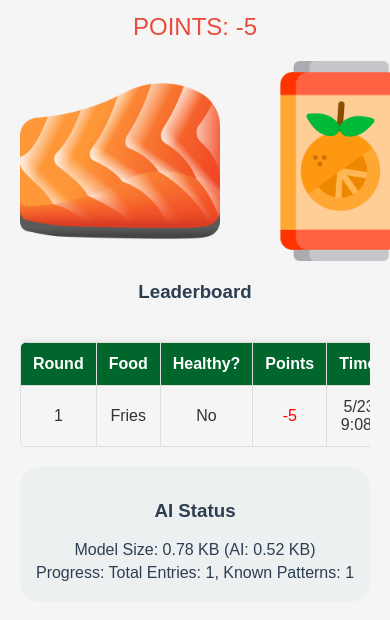
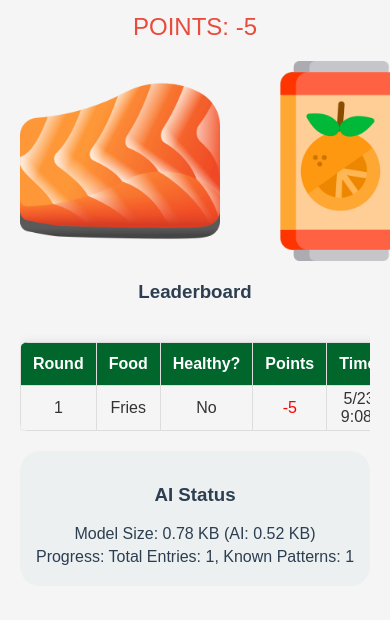
Before and after one commit to MEMOSTUDIOS/nutriwai, a plain HTML site: page app2/nutriwai.html in a window 390 px wide. Both pictures are taken after a click on the picture 120 px from the left and 318 px from the top of the page. Shown: the part 158-778 px from the top of the page. Drawn offline with Linux system fonts and the light colour scheme.

Commit message:
update 2

```diff
--- a/app2/nutriwai.html
+++ b/app2/nutriwai.html
@@ -46,6 +46,7 @@
       padding: 12px;
       text-align: center;
     }
+td {padding: 4px;}
     th {
       background-color: #00662B; /* Match button/border color */
       color: white;
@@ -73,7 +74,7 @@
 .text-center {text-align:center;}
 .history {width: 100%; overflow: auto;}
 @media screen and (max-width: 400px) {
-.history {width: 100%; overflow: auto; max-width: 400px; max-height: 900px;}
+.history {width: 100%; overflow: auto; max-width: 400px;}
 .food-image {width: 200px; height: 200px;}
 }
   </style>
```
